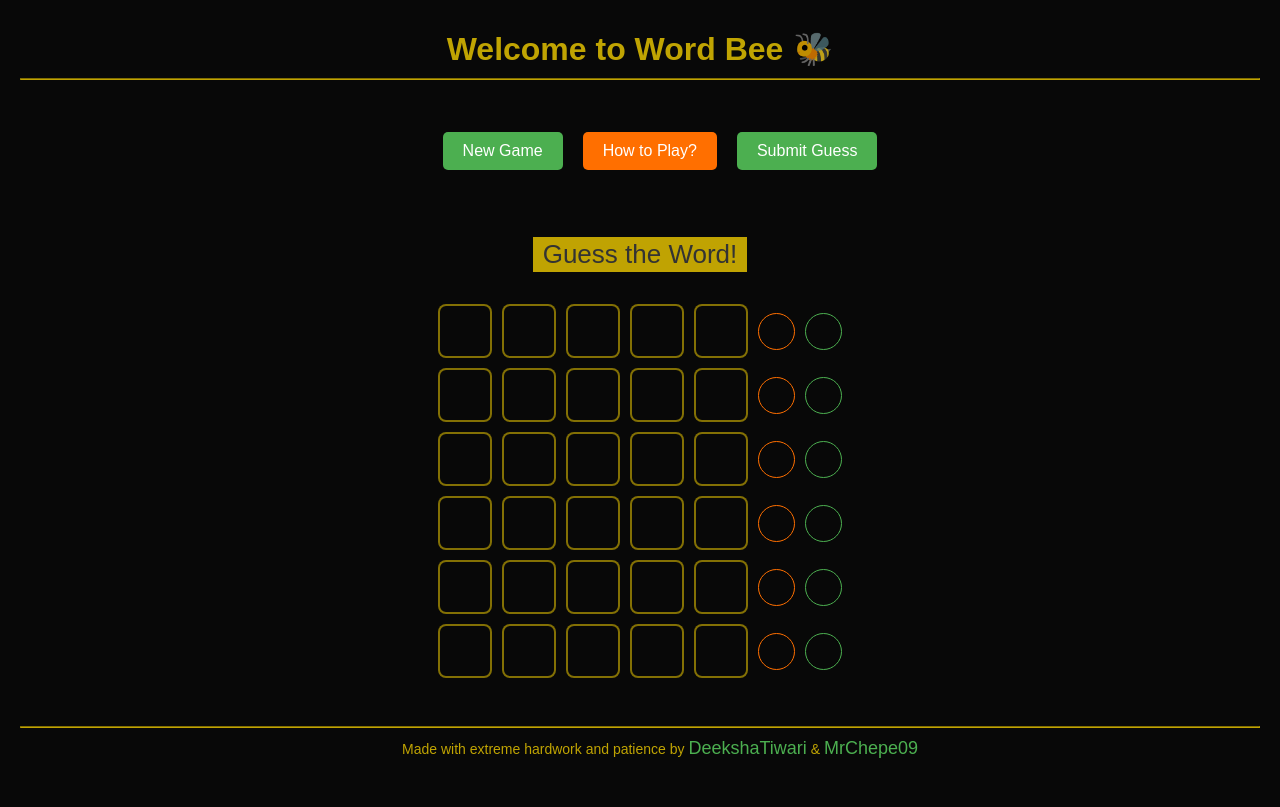
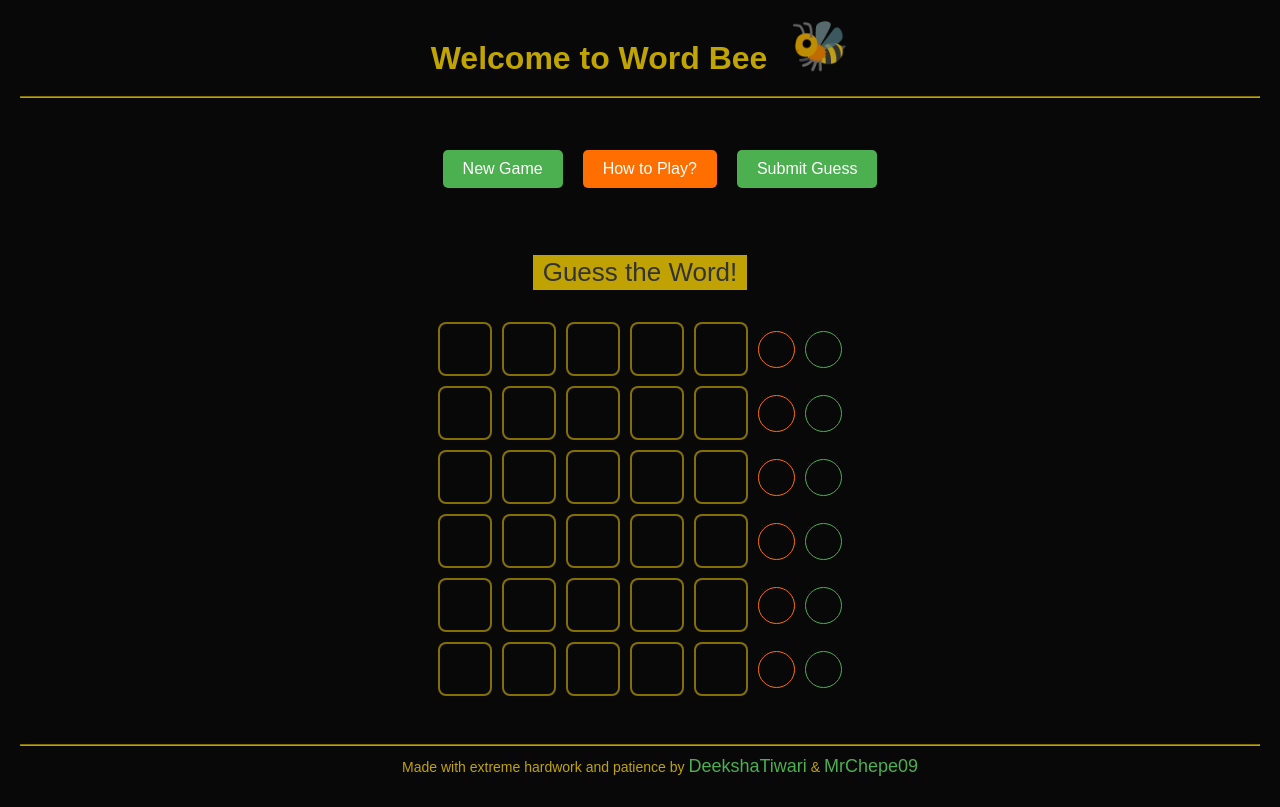
Before and after one commit to deekshati/wordbee, a React (Vite) app: page / in a window 1280 px wide. Built offline with nearby package versions, Linux system fonts and the light colour scheme.

Commit message:
Update index.css

```diff
--- a/src/index.css
+++ b/src/index.css
@@ -74,3 +74,20 @@ a:hover {
   color: #777777; /* Lighter grey placeholder text */
   font-style: italic;
 }
+
+.bee-icon {
+  margin-left: 0.75rem; /* equivalent to ml-3 */
+  font-size: 3rem;       /* equivalent to text-5xl */
+  animation: bounce 1s infinite;
+}
+
+@keyframes bounce {
+  0%, 100% {
+    transform: translateY(0);
+    animation-timing-function: cubic-bezier(0.8, 0, 1, 1);
+  }
+  50% {
+    transform: translateY(-25%);
+    animation-timing-function: cubic-bezier(0, 0, 0.2, 1);
+  }
+}
```
